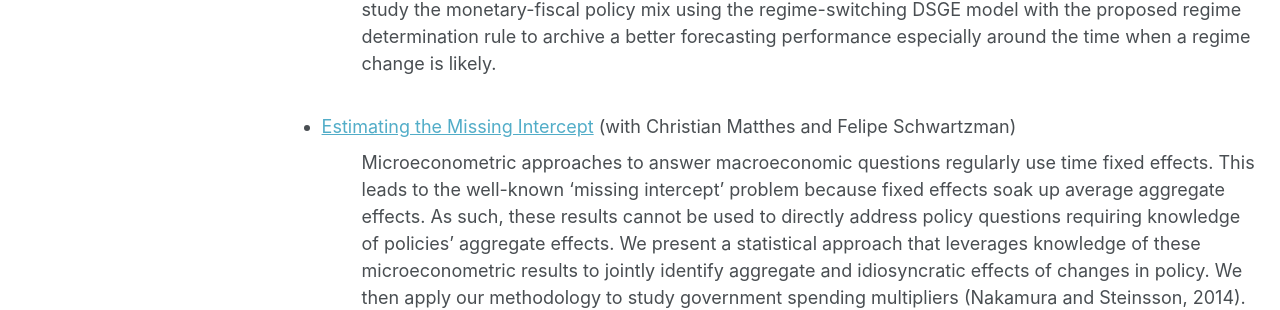
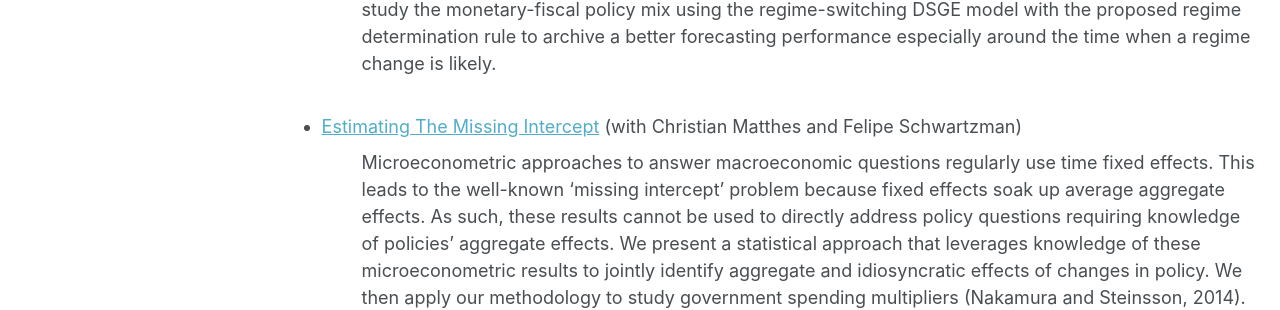
Before and after one commit to naonagas/naonagas.github.io, a Jekyll site: the page built from _pages/research.html, in a window 1280 px wide and 1226 px high. Shown: the part 489-799 px from the top of the window. Built offline with Jekyll 4.4.1, drawn with Linux system fonts in a browser that asks for light colours.

```diff
--- a/_pages/research.html
+++ b/_pages/research.html
@@ -26,7 +26,7 @@ the regime-switching DSGE model with the proposed regime determination rule to
 archive a better forecasting performance especially around the time when a regime
 change is likely. </li>
 </ol> <br>
-    <li> <a href="https://naonagas.github.io/files/MNS.pdf">Estimating the Missing Intercept</a> (with Christian Matthes and Felipe Schwartzman) </li>
+    <li> <a href="https://naonagas.github.io/files/MNS.pdf">Estimating The Missing Intercept</a> (with Christian Matthes and Felipe Schwartzman) </li>
     <ol style="list-style: none">
         <li> Microeconometric approaches to answer macroeconomic questions regularly use time fixed effects. This leads to the well-known ‘missing intercept’ problem because fixed effects soak up average aggregate effects. As such, these results cannot be used to directly address policy questions requiring knowledge of policies’ aggregate effects. We present a statistical approach that leverages knowledge of these microeconometric results to jointly identify aggregate and idiosyncratic effects of changes in policy. We then apply our methodology to study government spending multipliers (Nakamura and Steinsson, 2014). </li>
     </ol>
```
